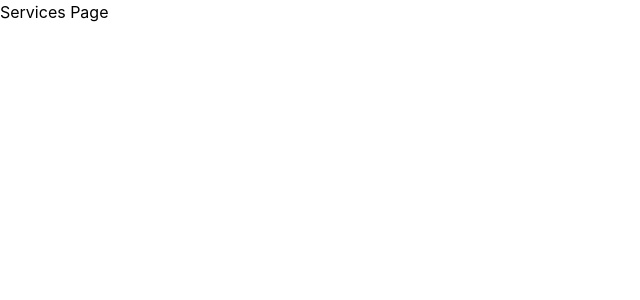
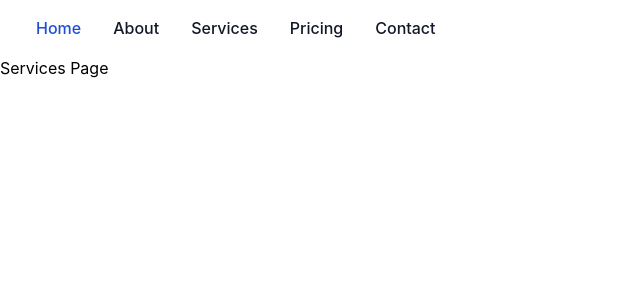
Before and after one commit to LewisMoore0/CoachingBusinessWebsite, a React (Create React App) app: page /services in a window 1280 px wide. Shown: the top 300 px of the page, without its empty margins (0-640 px from the left). Built offline with nearby package versions, Linux system fonts and the light colour scheme.

Commit message:
Initial NavBar component

```diff
--- a/src/Components/Homepage.js
+++ /dev/null
@@ -1,26 +0,0 @@
-export const Homepage = () => {
-    // Change the list to a map
-    return (
-    <nav class="bg-white border-gray-200 dark:bg-gray-900">
-    <div class="max-w-screen-xl flex flex-wrap items-center justify-between mx-auto p-4">
-        <div class="hidden w-full md:block md:w-auto" id="navbar-default">
-        <ul class="font-medium flex flex-col p-4 md:p-0 mt-4 border border-gray-100 rounded-lg bg-gray-50 md:flex-row md:space-x-8 rtl:space-x-reverse md:mt-0 md:border-0 md:bg-white dark:bg-gray-800 md:dark:bg-gray-900 dark:border-gray-700">
-            <li>
-            <a href="#" class="block py-2 px-3 text-white bg-blue-700 rounded md:bg-transparent md:text-blue-700 md:p-0 dark:text-white md:dark:text-blue-500" aria-current="page">Home</a>
-            </li>
-            <li>
-            <a href="#" class="block py-2 px-3 text-gray-900 rounded hover:bg-gray-100 md:hover:bg-transparent md:border-0 md:hover:text-blue-700 md:p-0 dark:text-white md:dark:hover:text-blue-500 dark:hover:bg-gray-700 dark:hover:text-white md:dark:hover:bg-transparent">About</a>
-            </li>
-            <li>
-            <a href="#" class="block py-2 px-3 text-gray-900 rounded hover:bg-gray-100 md:hover:bg-transparent md:border-0 md:hover:text-blue-700 md:p-0 dark:text-white md:dark:hover:text-blue-500 dark:hover:bg-gray-700 dark:hover:text-white md:dark:hover:bg-transparent">Services</a>
-            </li>
-            <li>
-            <a href="#" class="block py-2 px-3 text-gray-900 rounded hover:bg-gray-100 md:hover:bg-transparent md:border-0 md:hover:text-blue-700 md:p-0 dark:text-white md:dark:hover:text-blue-500 dark:hover:bg-gray-700 dark:hover:text-white md:dark:hover:bg-transparent">Contact</a>
-            </li>
-        </ul>
-        </div>
-    </div>
-    </nav>
-
-    )
-}
--- /dev/null
+++ b/src/Components/NavBar.js.js
@@ -0,0 +1,38 @@
+export const NavBar = () => {
+    // Change the list to a map
+    return (
+
+
+<nav class="bg-white border-gray-200 dark:bg-gray-900">
+  <div class="max-w-screen-lg flex flex-wrap items-center justify-between mx-5 p-4">
+    <button data-collapse-toggle="navbar-default" type="button" class="inline-flex items-left p-2 w-10 h-10 justify-center text-sm text-gray-500 rounded-lg sm:hidden hover:bg-gray-100 focus:outline-none focus:ring-2 focus:ring-gray-200 dark:text-gray-400 dark:hover:bg-gray-700 dark:focus:ring-gray-600" aria-controls="navbar-default" aria-expanded="false">
+        <span class="sr-only">Open main menu</span>
+        <svg class="w-5 h-5" aria-hidden="true" xmlns="http://www.w3.org/2000/svg" fill="none" viewBox="0 0 17 14">
+            <path stroke="currentColor" stroke-linecap="round" stroke-linejoin="round" stroke-width="2" d="M1 1h15M1 7h15M1 13h15"/>
+        </svg>
+    </button>
+    <div class="hidden w-full md:block md:w-auto" id="navbar-default">
+      <ul class="font-medium flex flex-col p-4 sm:items-center sm:p-0 mt-4 border border-gray-100 rounded-lg bg-gray-50 sm:flex-row sm:space-x-8 rtl:space-x-reverse sm:mt-0 sm:border-0 sm:bg-white dark:bg-gray-800 sm:dark:bg-gray-900 dark:border-gray-700">
+        <li>
+          <a href="/" class="block py-2 px-3 text-white bg-blue-700 rounded sm:bg-transparent sm:text-blue-700 sm:p-0 dark:text-white sm:dark:text-blue-500" aria-current="page">Home</a>
+        </li>
+        <li>
+          <a href="/about" class="block py-2 px-3 text-gray-900 rounded hover:bg-gray-100 sm:hover:bg-transparent sm:border-0 sm:hover:text-blue-700 sm:p-0 dark:text-white sm:dark:hover:text-blue-500 dark:hover:bg-gray-700 dark:hover:text-white sm:dark:hover:bg-transparent">About</a>
+        </li>
+        <li>
+          <a href="/services" class="block py-2 px-3 text-gray-900 rounded hover:bg-gray-100 sm:hover:bg-transparent sm:border-0 sm:hover:text-blue-700 sm:p-0 dark:text-white sm:dark:hover:text-blue-500 dark:hover:bg-gray-700 dark:hover:text-white sm:dark:hover:bg-transparent">Services</a>
+        </li>
+        <li>
+          <a href="/pricing" class="block py-2 px-3 text-gray-900 rounded hover:bg-gray-100 sm:hover:bg-transparent sm:border-0 sm:hover:text-blue-700 sm:p-0 dark:text-white sm:dark:hover:text-blue-500 dark:hover:bg-gray-700 dark:hover:text-white sm:dark:hover:bg-transparent">Pricing</a>
+        </li>
+        <li>
+          <a href="/contact" class="block py-2 px-3 text-gray-900 rounded hover:bg-gray-100 sm:hover:bg-transparent sm:border-0 sm:hover:text-blue-700 sm:p-0 dark:text-white sm:dark:hover:text-blue-500 dark:hover:bg-gray-700 dark:hover:text-white sm:dark:hover:bg-transparent">Contact</a>
+        </li>
+      </ul>
+    </div>
+  </div>
+</nav>
+
+
+    )
+}
--- /dev/null
+++ b/src/Pages/Homepage.js
@@ -0,0 +1,5 @@
+export const Homepage = () => {
+    return (
+        <p> This is the homepage </p>
+    )
+}
--- a/src/index.js
+++ b/src/index.js
@@ -6,9 +6,10 @@ import {
   createBrowserRouter,
   RouterProvider
 } from "react-router-dom";
-import { About } from './Components/About';
-import { Homepage } from './Components/Homepage';
-import { Services } from './Components/Services';
+import { About } from './Pages/About.js';
+import { NavBar } from './Components/NavBar.js';
+import { Services } from './Pages/Services.js';
+import { Homepage } from './Pages/Homepage.js';
 
 let router = createBrowserRouter([
   {
@@ -28,6 +29,7 @@ let router = createBrowserRouter([
 const root = ReactDOM.createRoot(document.getElementById('root'));
 root.render(
   <React.StrictMode>
+    <NavBar />
     <RouterProvider router={router} />
   </React.StrictMode>
 );
--- a/tailwind.config.js
+++ b/tailwind.config.js
@@ -4,7 +4,22 @@ module.exports = {
     "./src/**/*.{js,jsx,ts,tsx}",
   ],
   theme: {
-    extend: {},
+    screens: {
+      'sm': '640px',
+      // => @media (min-width: 640px) { ... }
+
+      'md': '768px',
+      // => @media (min-width: 768px) { ... }
+
+      'lg': '1024px',
+      // => @media (min-width: 1024px) { ... }
+
+      'xl': '1280px',
+      // => @media (min-width: 1280px) { ... }
+
+      '2xl': '1536px',
+      // => @media (min-width: 1536px) { ... }
+    }
   },
   plugins: [],
 }
```
Also changed, not shown: src/Pages/About.js (renamed from src/Components/About.js), src/Pages/Services.js (renamed from src/Components/Services.js).
